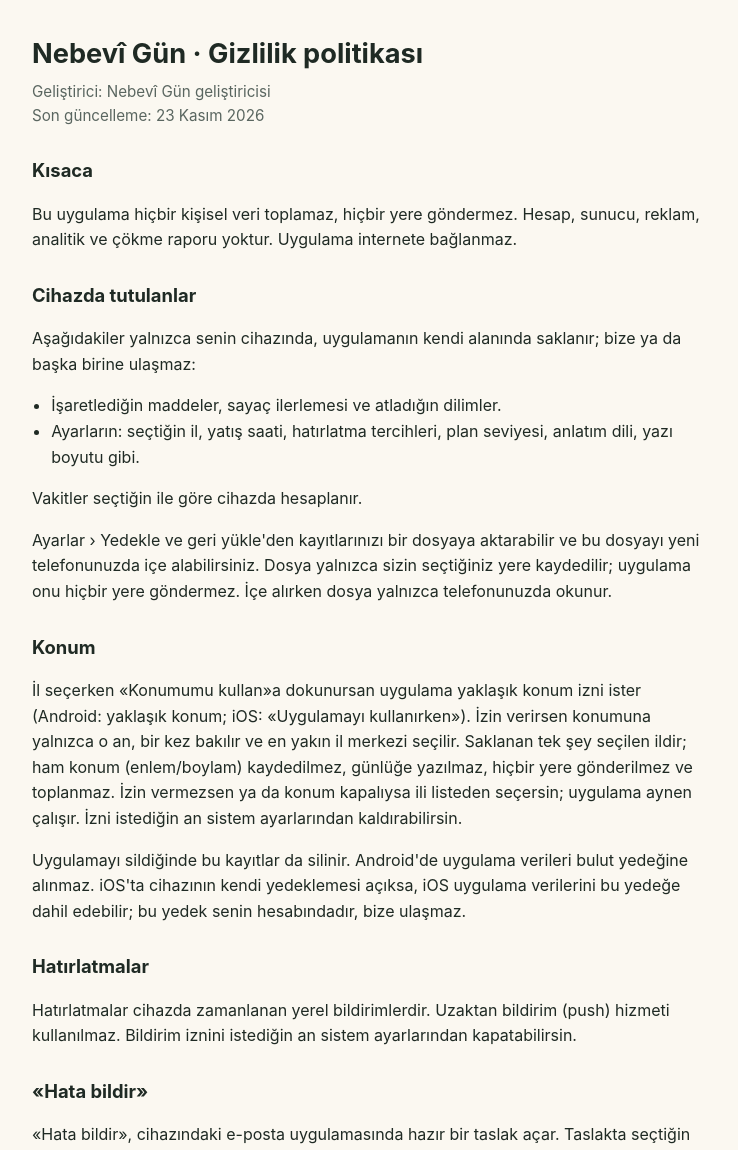
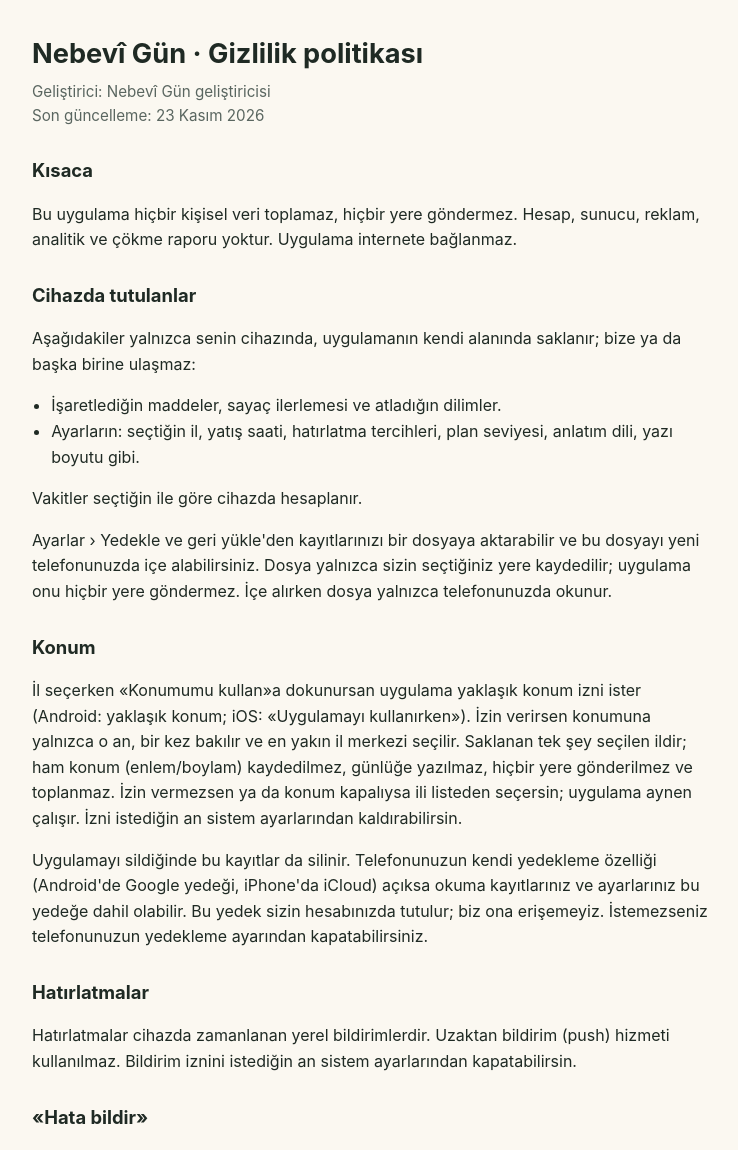
Before and after one commit to zikirvaktisunnetdua/nebevigun, a plain HTML site: page gizlilik/index.html in a window 1280 px wide. Shown: the top 1150 px of the page, without its empty margins (268-1006 px from the left). Drawn offline with Linux system fonts and the light colour scheme.

Commit message:
Privacy page: device backup (Google / iCloud) paragraph

```diff
--- a/gizlilik/index.html
+++ b/gizlilik/index.html
@@ -26,7 +26,7 @@
 
 <h2>Konum</h2>
 <p>İl seçerken «Konumumu kullan»a dokunursan uygulama yaklaşık konum izni ister (Android: yaklaşık konum; iOS: «Uygulamayı kullanırken»). İzin verirsen konumuna yalnızca o an, bir kez bakılır ve en yakın il merkezi seçilir. Saklanan tek şey seçilen ildir; ham konum (enlem/boylam) kaydedilmez, günlüğe yazılmaz, hiçbir yere gönderilmez ve toplanmaz. İzin vermezsen ya da konum kapalıysa ili listeden seçersin; uygulama aynen çalışır. İzni istediğin an sistem ayarlarından kaldırabilirsin.</p>
-<p>Uygulamayı sildiğinde bu kayıtlar da silinir. Android'de uygulama verileri bulut yedeğine alınmaz. iOS'ta cihazının kendi yedeklemesi açıksa, iOS uygulama verilerini bu yedeğe dahil edebilir; bu yedek senin hesabındadır, bize ulaşmaz.</p>
+<p>Uygulamayı sildiğinde bu kayıtlar da silinir. Telefonunuzun kendi yedekleme özelliği (Android'de Google yedeği, iPhone'da iCloud) açıksa okuma kayıtlarınız ve ayarlarınız bu yedeğe dahil olabilir. Bu yedek sizin hesabınızda tutulur; biz ona erişemeyiz. İstemezseniz telefonunuzun yedekleme ayarından kapatabilirsiniz.</p>
 
 <h2>Hatırlatmalar</h2>
 <p>Hatırlatmalar cihazda zamanlanan yerel bildirimlerdir. Uzaktan bildirim (push) hizmeti kullanılmaz. Bildirim iznini istediğin an sistem ayarlarından kapatabilirsin.</p>
```
